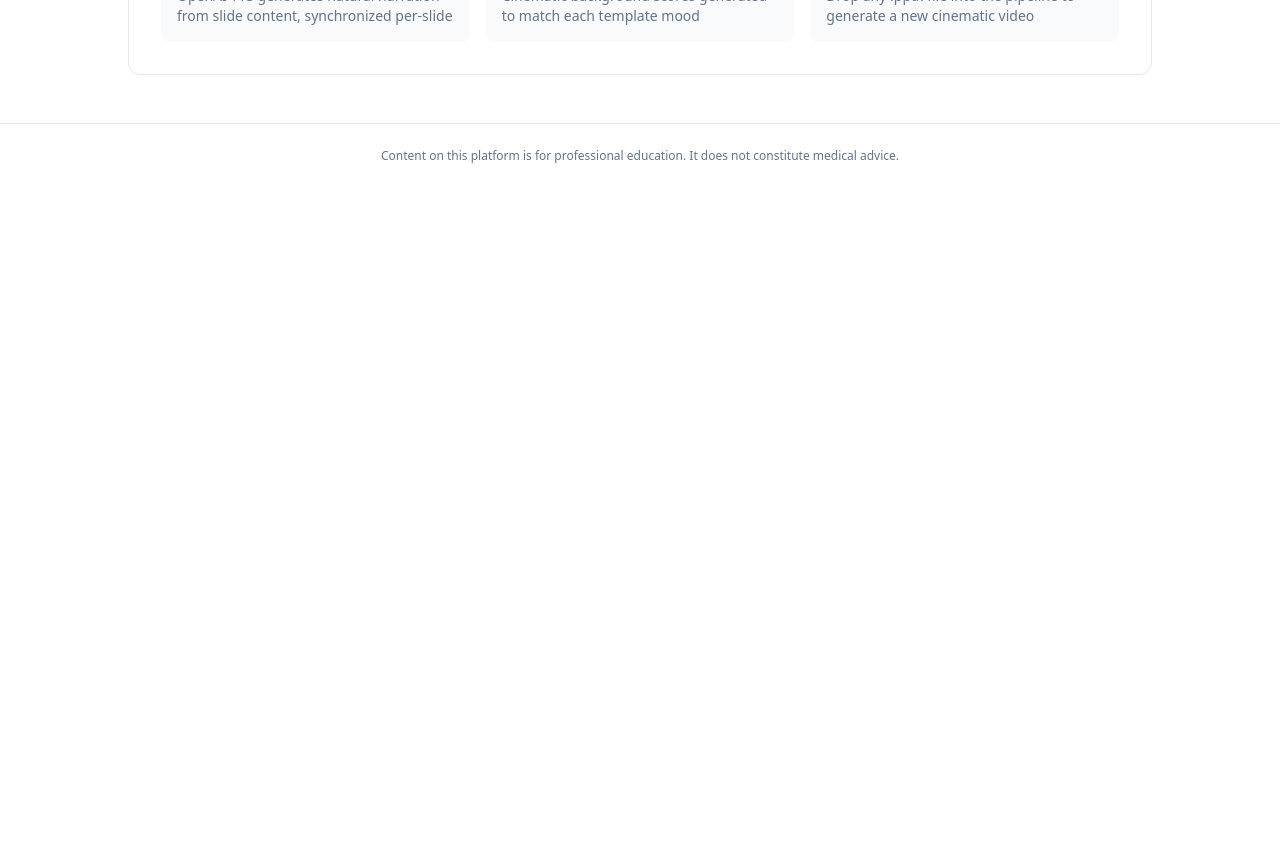
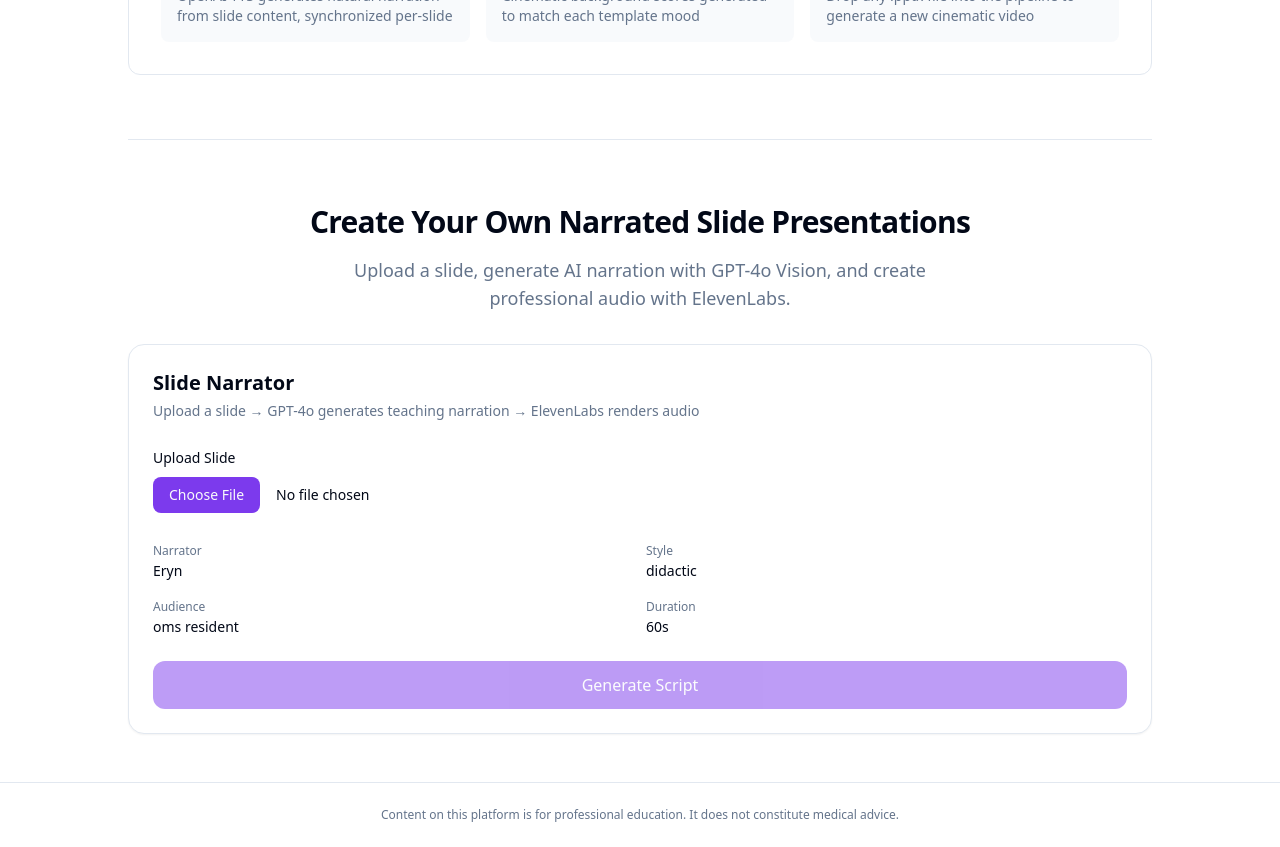
Before and after one commit to Gengyveusa/aether, a Next.js app in the folder ovn-nexus/: page /showcase in a window 1280 px wide. Shown: the part 2900-3747 px from the top of the page. Before the commit the page ends 3088 px from the top, so only its background shows below. Built offline with nearby package versions, Linux system fonts and the light colour scheme.

Commit message:
Add Slide Narrator section to showcase page
Added a new section for creating narrated slide presentations with SlideNarrator.

```diff
--- a/ovn-nexus/app/showcase/page.tsx
+++ b/ovn-nexus/app/showcase/page.tsx
@@ -2,6 +2,7 @@ import Link from "next/link";
 import { ArrowLeft, Film } from "lucide-react";
 import { Button } from "@/components/ui/button";
 import { ShowcaseContent } from "./showcase-content";
+import { SlideNarrator } from "@/components/SlideNarrator";
 
 export const metadata = {
   title: "Gingival Immunity v2.0 — OVN Nexus Video Showcase",
@@ -48,6 +49,17 @@ export default function ShowcasePage() {
           </div>
 
           <ShowcaseContent />
+
+                    {/* New Slide Narrator Section */}
+          <div className="mt-16 border-t pt-16">
+            <div className="text-center mb-8">
+              <h2 className="text-3xl font-bold tracking-tight">Create Your Own Narrated Slide Presentations</h2>
+              <p className="mt-4 text-lg text-muted-foreground max-w-2xl mx-auto">
+                Upload a slide, generate AI narration with GPT-4o Vision, and create professional audio with ElevenLabs.
+              </p>
+            </div>
+            <SlideNarrator />
+          </div>
         </div>
       </main>
 
```
